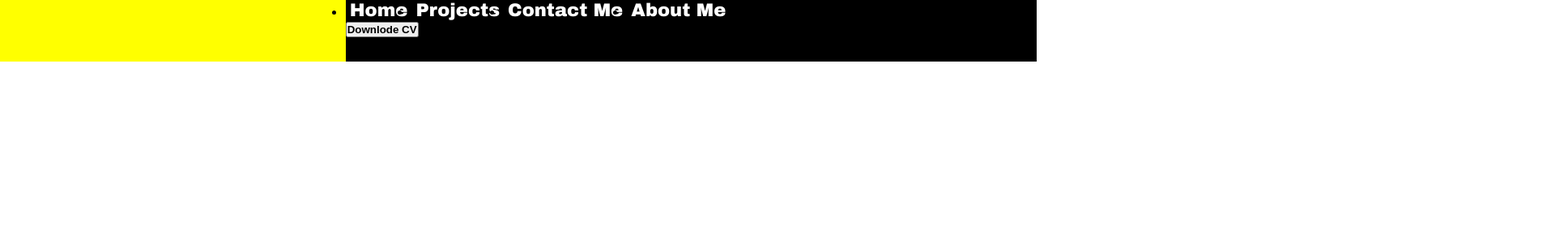
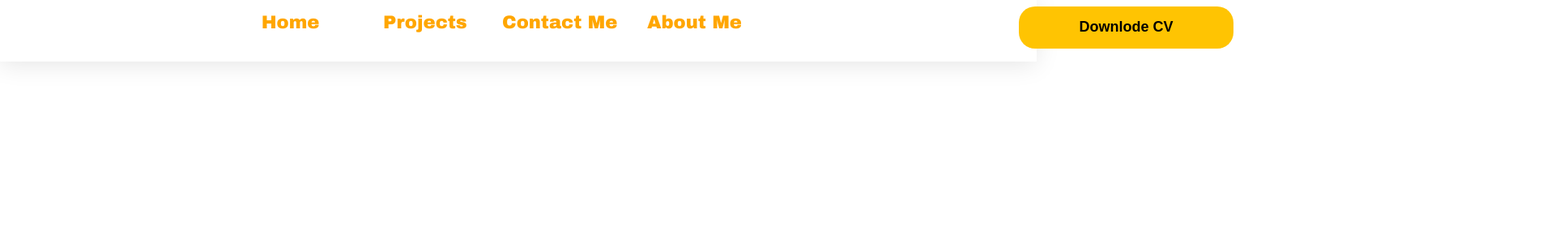
Before and after one commit to AkshayPatil076/My-portfolio-website, a React (Create React App) app: page / in a window 1280 px wide. Shown: the top 300 px of the page at 81% size, 1920 px wide, since content can reach past the window. Built offline with nearby package versions, Linux system fonts and the light colour scheme.

Commit message:
Update Navbar.css

```diff
--- a/src/NAVBAR/Navbar.css
+++ b/src/NAVBAR/Navbar.css
@@ -4,17 +4,26 @@
 }
 body{
     overflow-x: hidden;
+    /* background-color: black; */
 }
 .nav-bar{
-    background-color: black;
+    /* filter: blur(8px); */
+    /* -webkit-filter: blur(8px); */
+    background-color: rgba(255, 255, 255, 0.22);
+    /* border-radius: 16; */
+    box-shadow: 0 4px 30px rgba(0, 0, 0, 0.1);
+    backdrop-filter:blur(5px);
+    -webkit-backdrop-filter: blur(5px);
+
     width: 100%;
     height: 2cm;
     display: flex;
 }
 .Left-nav{
-    background-color: yellow;
+    /* background-color: yellow; */
     width: 50%;
     height: 2cm;
+    /* z-index: ; */
 }
 .Right-nav{
     /* background-color: rgb(0, 0, 0); */
@@ -29,33 +38,68 @@ body{
 }
 #ulman{
     display: flex;
+    position: relative;
+    right: 6cm;
 }
 .menlink{
     text-decoration: none;
     font-size: 0.6cm;
     font-family: Arial black  ;
     border-width: 5px;
-    color: white;
-    border-color: rgb(0, 0, 0);
+    color: rgb(255, 166, 0);
+    /* border-color: rgb(0, 0, 0); */
+    /* border-radius: 20px;
+    border-style: solid;
+    width: 4cm;
+    text-align: center; */
+    /* background-color: yellow; */
+    width: 4cm;
+    text-align: center;
     border-radius: 20px;
-    border-style: solid;
-    width: 3cm;
-    text-align: center;
+    height: 1cm;
     /* Nimbus Sans */
     /* color: black; */
 }
 .menlink:hover{
-    border: 1cm;
-    border-style: solid;
-    border-width: 5px;
-    border-color: rgb(255, 255, 255);
-    background-color: rgb(255, 255, 255);
-    color: black;
+
+    border-color: rgb(255, 196, 0);
+    background-color: rgb(255, 196, 0);
+    color: rgb(255, 255, 255);
 }
-.manli{
+
+.menli{
     display: flex;
-    padding: 0.5cm;
+    padding: 0.2cm;
     position: relative;
-    bottom: 0.1cm;
+    /* bottom: 0cm; */
+    top: 0.2cm;
     left: 2cm;
 }
+.m11{
+    display: flex;
+    position: relative;
+    left: 22cm;
+    bottom: 1.2cm;
+}
+.m1{
+    background-color: rgb(255, 196, 2);
+        /* padding: 30px; */
+        width: 7cm;
+        height: 1.4cm;
+        /* width: 50cm; */
+        border-style: solid;
+        border-width: 0px;
+
+        border-radius: 20px;
+        border-color: rgb(255, 196, 2);
+        font-size: 18px;
+        text-align: left ;
+        cursor: pointer;
+        text-align: center;
+
+}
+/* .bb{
+    position: relative;
+    bottom: 2px;
+    left: 9px;
+} */
```
